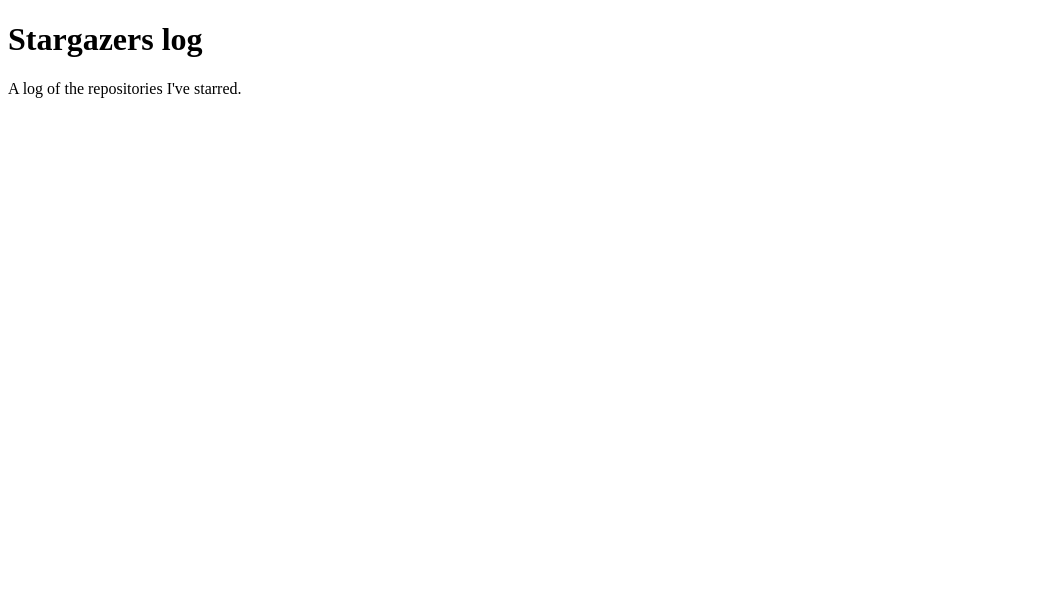
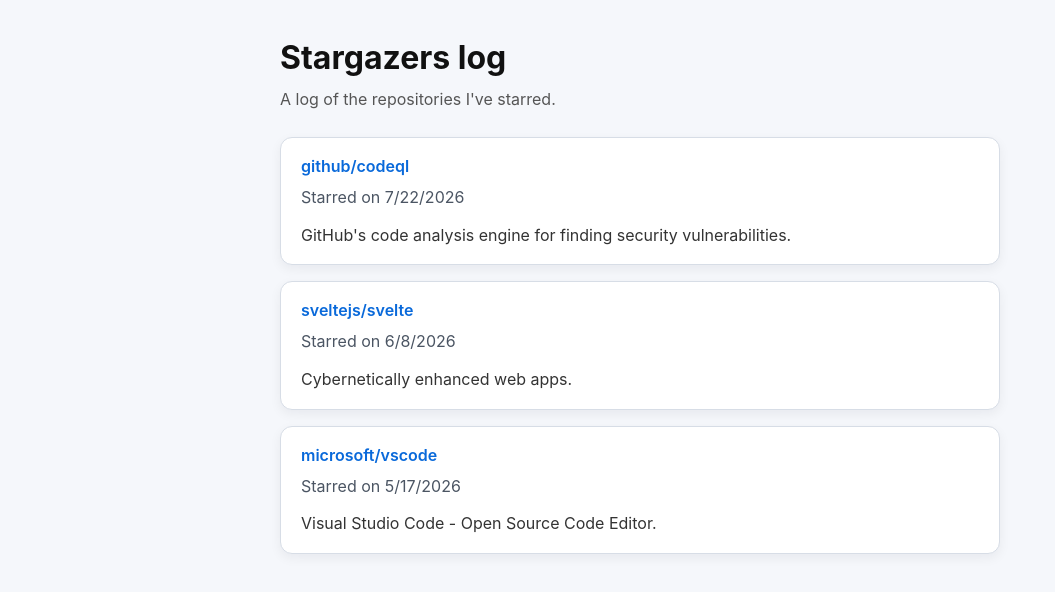
Before and after one commit to orionborned/stargazers-log, a plain HTML site: page index.html in a window 1280 px wide. Shown: the whole page, without its empty margins (0-1055 px from the left). Drawn offline with Linux system fonts and the light colour scheme.

Commit message:
Add starred repositories list

```diff
--- /dev/null
+++ b/events.json
@@ -0,0 +1,23 @@
+[
+  {
+    "name": "codeql",
+    "owner": "github",
+    "description": "GitHub's code analysis engine for finding security vulnerabilities.",
+    "starred_at": "2026-07-22T14:20:00Z",
+    "url": "https://github.com/github/codeql"
+  },
+  {
+    "name": "svelte",
+    "owner": "sveltejs",
+    "description": "Cybernetically enhanced web apps.",
+    "starred_at": "2026-06-08T09:45:00Z",
+    "url": "https://github.com/sveltejs/svelte"
+  },
+  {
+    "name": "vscode",
+    "owner": "microsoft",
+    "description": "Visual Studio Code - Open Source Code Editor.",
+    "starred_at": "2026-05-17T18:30:00Z",
+    "url": "https://github.com/microsoft/vscode"
+  }
+]
--- a/index.html
+++ b/index.html
@@ -3,9 +3,16 @@
   <head>
     <meta charset="utf-8">
     <title>Stargazers log</title>
+    <link rel="stylesheet" href="style.css">
   </head>
   <body>
-    <h1>Stargazers log</h1>
-    <p>A log of the repositories I've starred.</p>
+    <main>
+      <h1>Stargazers log</h1>
+      <p>A log of the repositories I've starred.</p>
+      <section id="starred-repos">
+        <p>Loading starred repositories…</p>
+      </section>
+    </main>
+    <script src="script.js"></script>
   </body>
 </html>
--- /dev/null
+++ b/script.js
@@ -0,0 +1,47 @@
+const listContainerId = 'starred-repos';
+
+async function loadStarredRepos() {
+  try {
+    const response = await fetch('events.json');
+    if (!response.ok) {
+      throw new Error(`Failed to fetch events.json: ${response.status}`);
+    }
+
+    const repos = await response.json();
+    renderRepoList(repos);
+  } catch (error) {
+    const container = document.getElementById(listContainerId);
+    container.innerHTML = `<p>Unable to load starred repositories: ${error.message}</p>`;
+  }
+}
+
+function renderRepoList(repos) {
+  const container = document.getElementById(listContainerId);
+
+  if (!Array.isArray(repos) || repos.length === 0) {
+    container.innerHTML = '<p>No starred repositories found.</p>';
+    return;
+  }
+
+  const sorted = repos.slice().sort((a, b) => new Date(b.starred_at) - new Date(a.starred_at));
+  const list = document.createElement('ul');
+  list.className = 'repo-list';
+
+  for (const repo of sorted) {
+    const item = document.createElement('li');
+    item.className = 'repo-item';
+
+    item.innerHTML = `
+      <a href="${repo.url}" target="_blank" rel="noopener noreferrer">${repo.owner}/${repo.name}</a>
+      <div class="repo-meta">Starred on ${new Date(repo.starred_at).toLocaleDateString()}</div>
+      <div class="repo-description">${repo.description || 'No description available.'}</div>
+    `;
+
+    list.appendChild(item);
+  }
+
+  container.innerHTML = '';
+  container.appendChild(list);
+}
+
+window.addEventListener('DOMContentLoaded', loadStarredRepos);
--- /dev/null
+++ b/style.css
@@ -0,0 +1,59 @@
+body {
+  font-family: -apple-system, BlinkMacSystemFont, "Segoe UI", sans-serif;
+  line-height: 1.6;
+  margin: 0;
+  min-height: 100vh;
+  background: #f5f7fb;
+  color: #111;
+}
+
+main {
+  max-width: 720px;
+  margin: 2rem auto;
+  padding: 0 1rem;
+}
+
+h1 {
+  font-size: 2rem;
+  margin-bottom: 0.25rem;
+}
+
+p {
+  color: #555;
+  margin-top: 0;
+}
+
+.repo-list {
+  list-style: none;
+  margin: 1.5rem 0 0;
+  padding: 0;
+}
+
+.repo-item {
+  background: #fff;
+  border: 1px solid #d7dde6;
+  border-radius: 12px;
+  box-shadow: 0 4px 12px rgba(15, 23, 42, 0.06);
+  margin-bottom: 1rem;
+  padding: 1rem 1.25rem;
+}
+
+.repo-item a {
+  color: #0969da;
+  font-weight: 600;
+  text-decoration: none;
+}
+
+.repo-item a:hover {
+  text-decoration: underline;
+}
+
+.repo-meta {
+  margin: 0.35rem 0 0.75rem;
+  color: #4b5563;
+}
+
+.repo-description {
+  margin: 0.5rem 0 0;
+  color: #333;
+}
```
